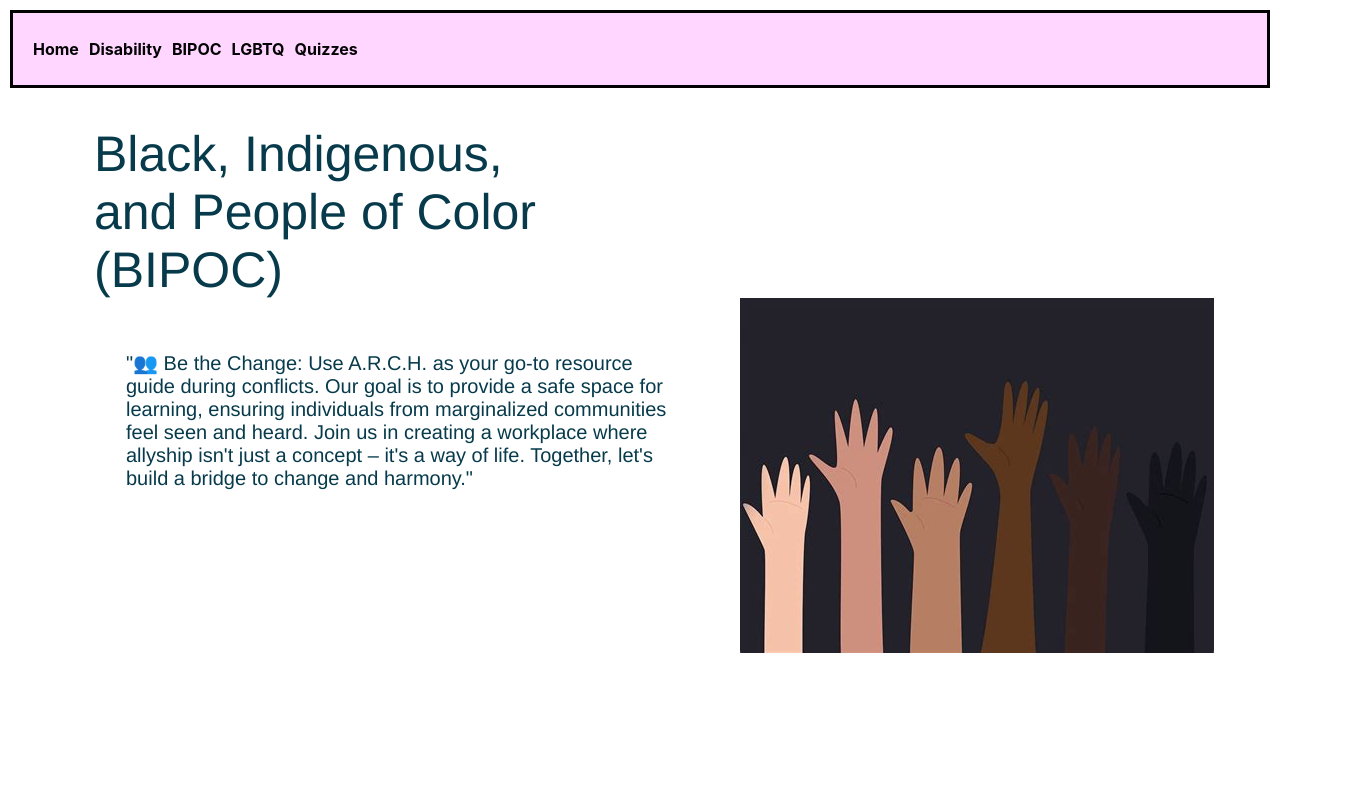
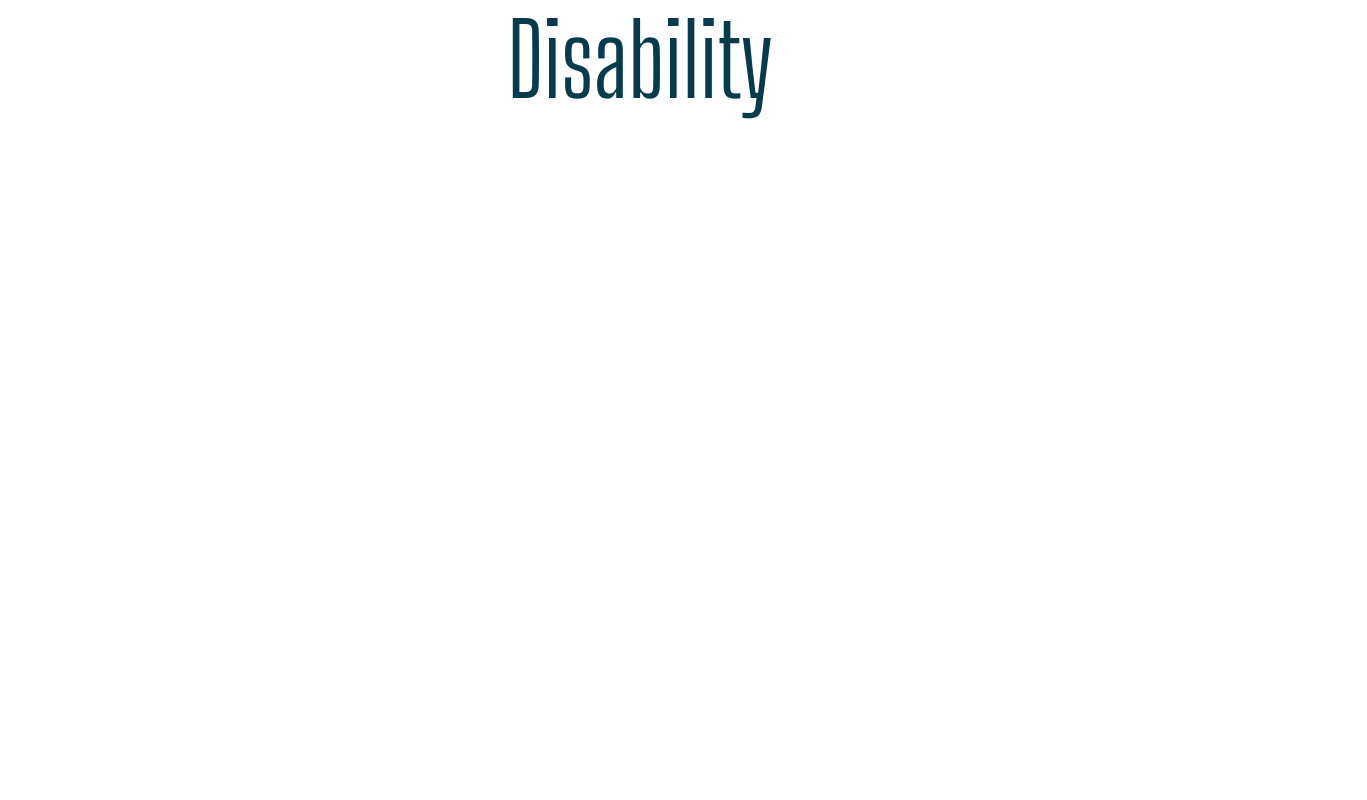
Before and after one commit to AdassaC/ARCH, a React (Create React App) app in the folder arch/: page /disability in a window 1280 px wide. Shown: the top 800 px of the page, 1367 px wide, since content can reach past the window. Built offline with nearby package versions, Linux system fonts and the light colour scheme.

Commit message:
update routes for disability, lgbtq components

```diff
--- a/arch/src/App.js
+++ b/arch/src/App.js
@@ -6,6 +6,8 @@ import QuizLGBTQ from './components/quiz_lgbtq';
 import QuizBIPOC from './components/quiz-BIPOC';
 import QuizDisability from './components/quiz_disability';
 import BIPOC from './components/bipoc';
+import Disability from './components/disability';
+import LGBTQ from './components/lgbtq';
 
 function App() {
   return (
@@ -17,8 +19,8 @@ function App() {
 					<Route path="/quiz_disability" element={<QuizDisability />} />
 					<Route path="/quiz_BIPOC" element={<QuizBIPOC />} />
 					<Route path="/bipoc" element={<BIPOC />} />
-					<Route path="/disability" element={<BIPOC />} />
-					<Route path="/lgbtq" element={<BIPOC />} />
+					<Route path="/disability" element={<Disability />} />
+					<Route path="/lgbtq" element={<LGBTQ />} />
 					<Route path="/" element={<Home />} />
 				</Routes>
 			</div>
--- a/arch/src/components/disability.js
+++ b/arch/src/components/disability.js
@@ -1,7 +1,6 @@
 // Using the components in another file or component
 import React from 'react';
-import MyFunctionalComponent from './MyFunctionalComponent';
-import MyClassComponent from './MyClassComponent';
+
 
 const Disability = () => {
   return (
--- a/arch/src/components/lgbtq.js
+++ b/arch/src/components/lgbtq.js
@@ -1,7 +1,5 @@
 // Using the components in another file or component
 import React from 'react';
-import MyFunctionalComponent from './MyFunctionalComponent';
-import MyClassComponent from './MyClassComponent';
 
 const LGBTQ = () => {
   return (
```
